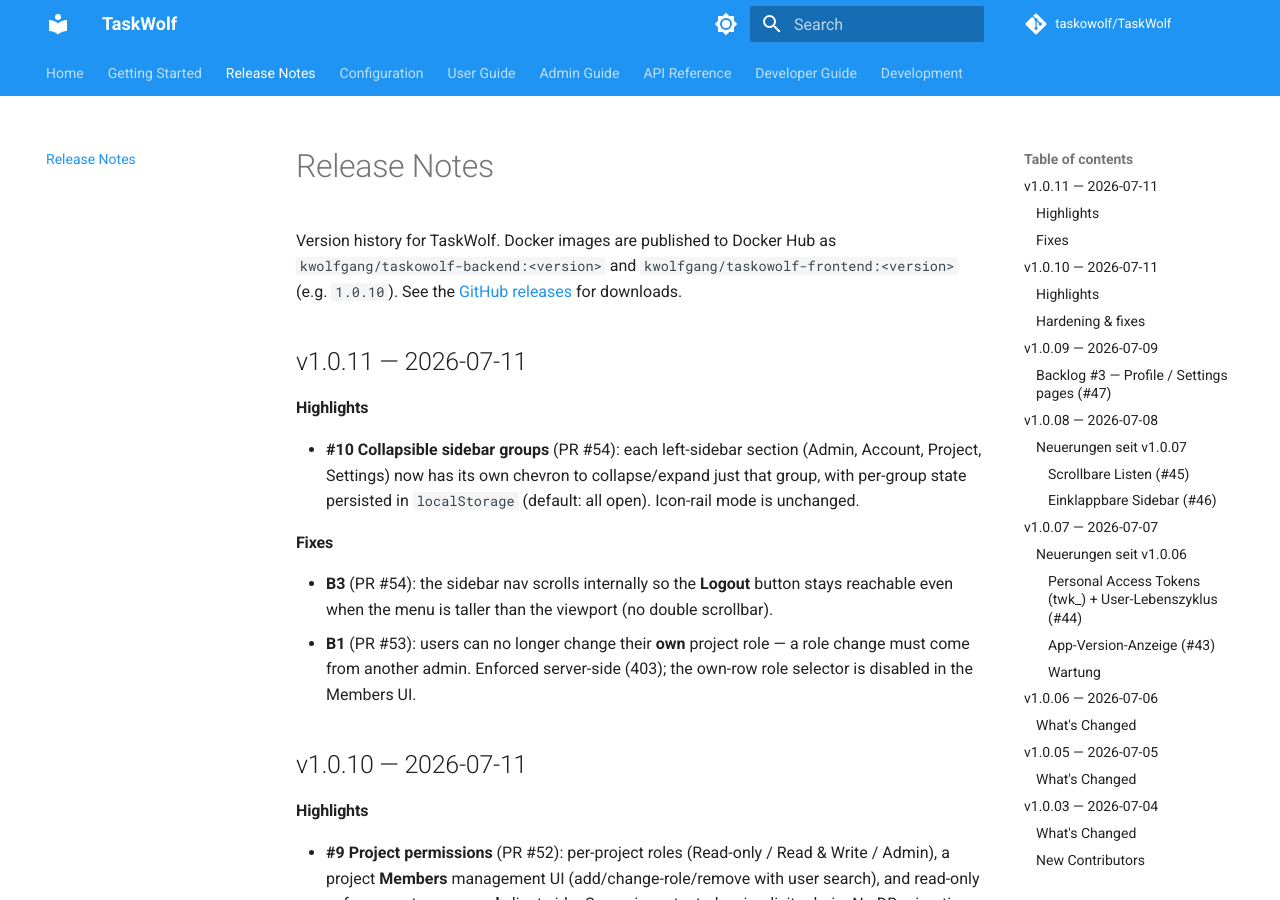
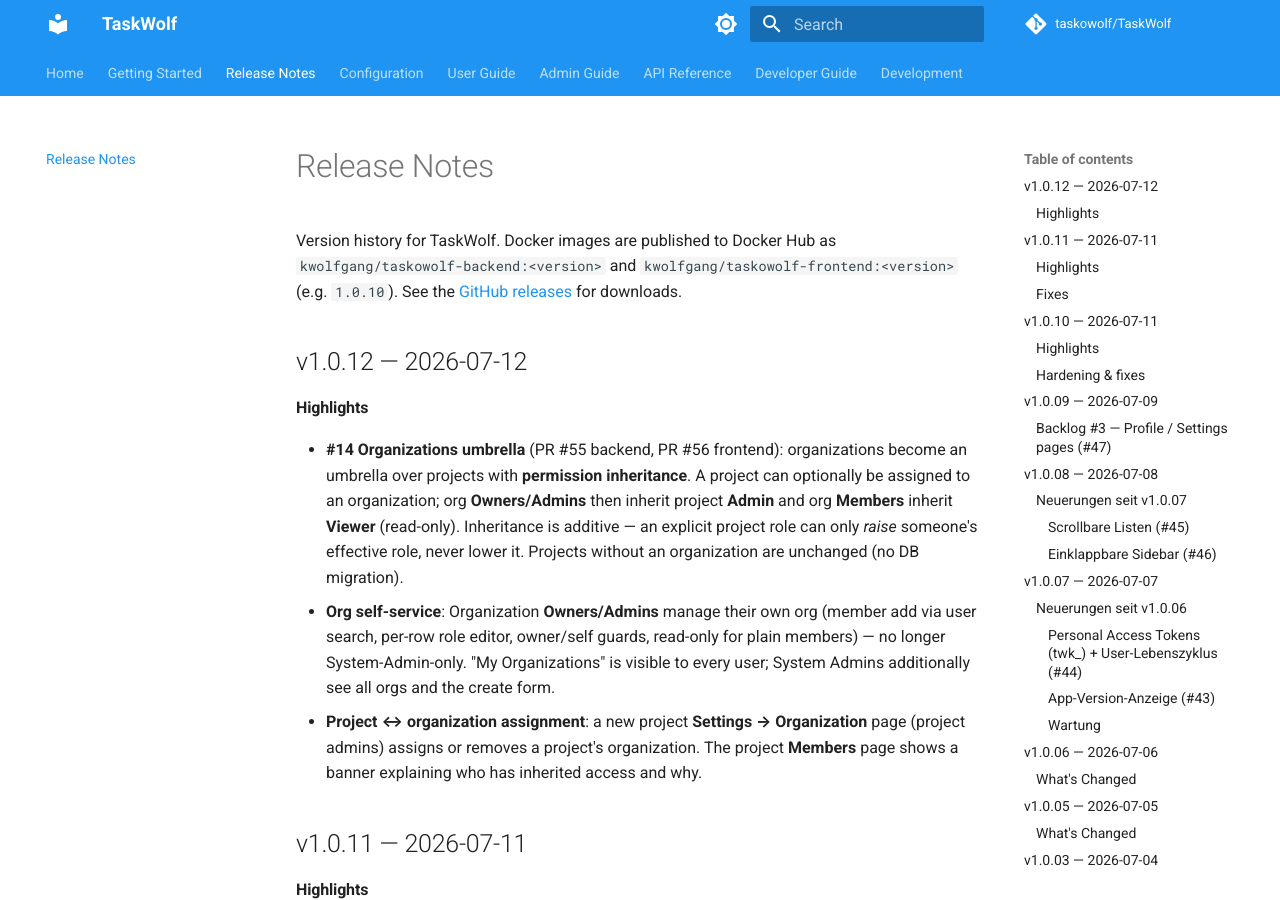
Before and after one commit to WolfTasks/TaskWolf, an MkDocs documentation site: the page built from mkdocs/release-notes.md, in a window 1280 px wide and 900 px high. Built offline with MkDocs 1.6.1 and Material for MkDocs 9.7.7, drawn with Linux system fonts in a browser that asks for light colours; comment, search, counter and statistics services are not loaded.

Commit message:
chore(release): v1.0.12
#14 Organizations umbrella — permission inheritance + org self-service
management + project↔org assignment UI (backend #55, frontend #56).

Co-Authored-By: Claude Opus 4.8 <noreply@anthropic.com>

```diff
--- a/mkdocs/release-notes.md
+++ b/mkdocs/release-notes.md
@@ -3,6 +3,14 @@
 Version history for TaskWolf. Docker images are published to Docker Hub as
 `kwolfgang/taskowolf-backend:<version>` and `kwolfgang/taskowolf-frontend:<version>`
 (e.g. `1.0.10`). See the [GitHub releases](https://github.com/WolfTasks/TaskWolf/releases) for downloads.
+
+## v1.0.12 — 2026-07-12
+
+#### Highlights
+
+- **#14 Organizations umbrella** (PR #55 backend, PR #56 frontend): organizations become an umbrella over projects with **permission inheritance**. A project can optionally be assigned to an organization; org **Owners/Admins** then inherit project **Admin** and org **Members** inherit **Viewer** (read-only). Inheritance is additive — an explicit project role can only *raise* someone's effective role, never lower it. Projects without an organization are unchanged (no DB migration).
+- **Org self-service**: Organization **Owners/Admins** manage their own org (member add via user search, per-row role editor, owner/self guards, read-only for plain members) — no longer System-Admin-only. "My Organizations" is visible to every user; System Admins additionally see all orgs and the create form.
+- **Project ↔ organization assignment**: a new project **Settings → Organization** page (project admins) assigns or removes a project's organization. The project **Members** page shows a banner explaining who has inherited access and why.
 
 ## v1.0.11 — 2026-07-11
 
```
Also changed, not shown: 1 other file.
